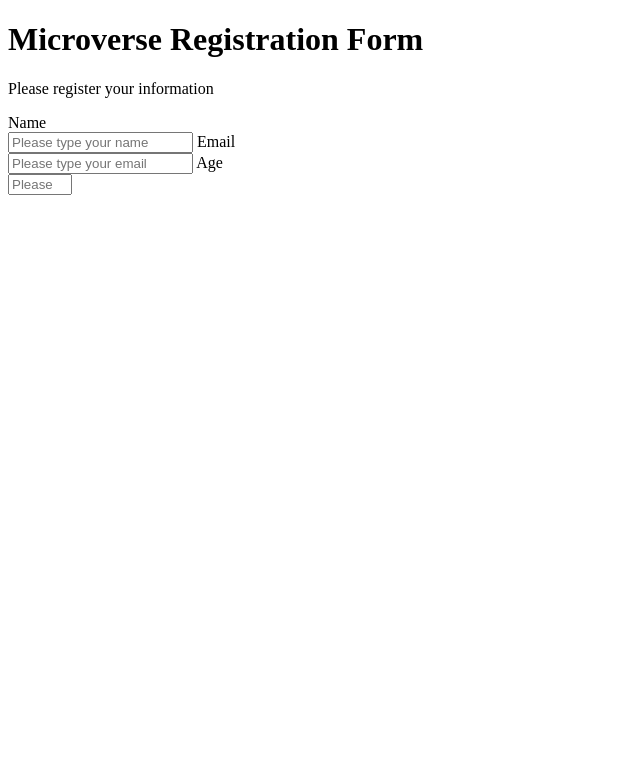
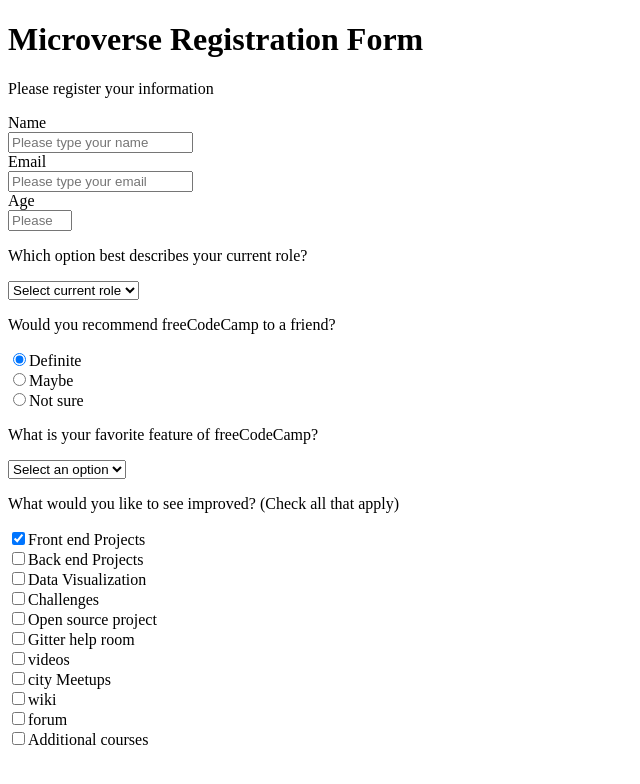
Before and after one commit to ommarz/TrialsMicroverse, a plain HTML site: page fcc-test-suite-template-master/index.html in a window 1280 px wide. Shown: the whole page, without its empty margins (0-640 px from the left). Drawn offline with Linux system fonts and the light colour scheme.

Commit message:
Updated index.html part

```diff
--- a/fcc-test-suite-template-master/index.html
+++ b/fcc-test-suite-template-master/index.html
@@ -8,15 +8,91 @@
   </head>
 
   <body>
+    <header>
       <h1 id="title">Microverse Registration Form</h1>
       <p id="description">Please register your information</p>
+    </header>
       <form id="suervey-form">
+   <div>
+     <div>
         <label for="name-label" id="name-label">Name</label><br>
-        <input id="name" type="text" placeholder="Please type your name">
+        <input id="name" type="text" placeholder="Please type your name" required>
+      </div>
+      <div>
         <label for="email" id="emai-label">Email</label><br>
-        <input id="email" type="email" placeholder="Please type your email">
+        <input id="email" type="email" placeholder="Please type your email" required>
+      </div>
+      <div>
         <label for="age" id="number-label">Age</label><br>
         <input id="number" type="number" min="18" max="120" placeholder="Please type your age">
+      </div>
+  </div>
+  <div class="form-group">
+    <p>Which option best describes your current role?</p>
+    <select name="role" id="dropdown">
+      <option disabled selected value>Select current role</option>
+      <option value="student">Student</option>
+      <option value="job">Full time job</option>
+      <option value="learner">Full time learner</option>
+      <option value="Prefer not to say">Prefer not to say</option>
+      <option value="Other">Other</option>
+    </select>
+  </div>
+  <div>
+    <p>Would you recommend freeCodeCamp to a friend?</p>
+    <input type="radio" name="radio1" value="Definite" checked>Definite <br>
+    <input type="radio" name="radio1" value="Definite">Maybe <br>
+    <input type="radio" name="radio1" value="Definite">Not sure
+  </div>
+  <div>
+    <p>What is your favorite feature of freeCodeCamp?</p>
+    <div>
+      <select name="" id="dropdown">
+        <option value="" disabled selected value>Select an option</option>
+        <option value="">challenges</option>
+        <option value="">Projectes</option>
+         <option value="">Community</option>
+         <option value="">Open Source</option>
+      </select>
+    </div>
+    <div>
+      <p>What would you like to see improved? (Check all that apply)</p>
+      <div>
+        <input type="checkbox" value="F-Projectes" checked>Front end Projects
+      </div>
+      <div>
+        <input type="checkbox" value="F-Projectes" >Back end Projects
+      </div>
+      <div>
+        <input type="checkbox" value="F-Projectes" >Data Visualization
+      </div>
+      <div>
+        <input type="checkbox" value="F-Projectes" >Challenges
+      </div>
+      <div>
+        <input type="checkbox" value="F-Projectes" >Open source project
+      </div>
+      <div>
+        <input type="checkbox" value="F-Projectes" >Gitter help room
+      </div>
+      <div>
+        <input type="checkbox" value="F-Projectes" >videos
+      </div>
+      <div>
+        <input type="checkbox" value="F-Projectes" >city Meetups
+      </div>
+      <div>
+        <input type="checkbox" value="F-Projectes" >wiki
+      </div>
+      <div>
+        <input type="checkbox" value="F-Projectes" >forum
+      </div>
+      <div>
+        <input type="checkbox" value="F-Projectes" >Additional courses
+      </div>
+    </div>
+
+  </div>
       </form>
 
   </body>
```
